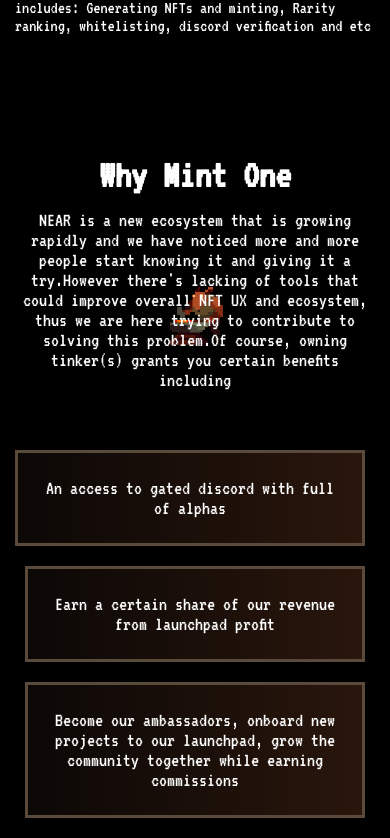
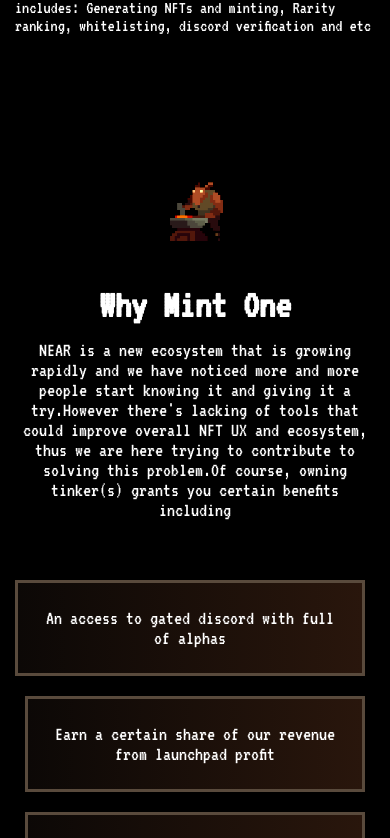
Before and after one commit to jensenlim2481284/tinker, a React (Create React App) app: page / in a window 390 px wide. Shown: the part 1286-2124 px from the top of the page. Built offline with nearby package versions, Linux system fonts and the light colour scheme.

Commit message:
Fix UI, Fix responsive, added social link

```diff
--- a/src/components/Nav/Sidebar.jsx
+++ b/src/components/Nav/Sidebar.jsx
@@ -40,7 +40,7 @@
             activeClass="active"
             className="whiteColor"
             style={{ padding: "10px 15px" }}
-            to="about"
+            to="aboutSection"
             spy={true}
             smooth={true}
             offset={-60}
@@ -107,10 +107,10 @@
       </UlStyle>
       <UlStyle className="flexSpaceCenter">
         <li className="semiBold font15 pointer">
-            <a className='topSocial' href=''><img src={Twitter}/></a>
+            <a  target="_blank"  className='topSocial' href='https://twitter.com/NearTinkerUnion'><img src={Twitter}/></a>
         </li>
         <li className="semiBold font15 pointer flexCenter">
-              <a className='topSocial' href=''><img src={Discord}/></a>
+              <a target="_blank"  className='topSocial' href='https://discord.gg/9D5V5j5nWr'><img src={Discord}/></a>
         </li>
       </UlStyle>
     </Wrapper>
--- a/src/components/Nav/TopNavbar.jsx
+++ b/src/components/Nav/TopNavbar.jsx
@@ -66,14 +66,10 @@
           </UlWrapper>
           <UlWrapper className="flexNullCenter" style={{marginTop:"80px"}}>
             <li className="semiBold font15 pointer">
-              <Link style={{ padding: "10px 15px" }} >
-                   <a className='topSocial' href=''><img src={Twitter}/></a>
-              </Link>
+                <a target="_blank"  className='topSocial' style={{ padding: "15px 25px" }} href='https://twitter.com/NearTinkerUnion'><img src={Twitter}/></a>
             </li>
             <li className="semiBold font15 pointer">
-              <Link activeClass="active" style={{ padding: "10px 15px" }} >
-                   <a className='topSocial' href=''><img src={Discord}/></a>
-              </Link>
+                <a target="_blank"  className='topSocial' href='https://discord.gg/9D5V5j5nWr'><img src={Discord}/></a>
             </li>
 
           </UlWrapper>
--- a/src/components/Sections/Header.jsx
+++ b/src/components/Sections/Header.jsx
@@ -21,13 +21,13 @@
                 </h2>
                 <div id="headerButton">
                     <img src={Button}/>
-                    <a href="" className='connectWallet'>
+                    <a href="#" className='connectWallet'>
                         Mint (TBA)
                     </a>
                 </div>
                 <div id='headerSocial'>
-                    <a href=""> <img src={Twitter}/></a>
-                    <a href=""> <img src={Discord}/></a>
+                    <a target="_blank" href="https://twitter.com/NearTinkerUnion"> <img src={Twitter}/></a>
+                    <a target="_blank" href="https://discord.gg/9D5V5j5nWr"> <img src={Discord}/></a>
                 </div>
             </div>
         </div>
--- a/src/style/global.css
+++ b/src/style/global.css
@@ -53,6 +53,9 @@
     text-decoration: none!important;
     color: #f3f3f3;
     transition: 0.5s all;
+}
+html{
+    overflow-x: hidden;
 }
 a:hover {
     color: #c88950;
--- a/src/style/landing.css
+++ b/src/style/landing.css
@@ -124,6 +124,7 @@
     width: 100%;
     height: 100%;
     z-index: -1;
+
 }
 #whySection{
     position: relative;
@@ -325,6 +326,7 @@
     #whySection ul{
         flex-direction: column;
     }
+
 }
 
 @media (max-width: 520px) {
@@ -354,6 +356,18 @@
     }
     #line{
         width: 80% !important;
+    }
+    #whyCanvas{
+        width: auto;
+        height: 100%;
+        margin-top: -150px;
+    }
+    #whySection{
+        margin-top: 250px !important;
+        padding-bottom: 180px;
+    }
+    #mint{
+        top: -10vh !important;
     }
 
 }
@@ -408,7 +422,7 @@
 }
 #ship2{
     position: absolute;
-    left: -15%;
+    left: -30%;
     top: 15%;
     width: 101px;
     animation: shipright 50s linear infinite;
@@ -431,7 +445,7 @@
   }
 @keyframes shipright {
     0%, 100% {
-      left: -15%;
+      left: -30%;
     }
     1%{opacity: 1;}
     25%{
@@ -666,6 +680,13 @@
   @media only screen and (max-width: 479px) {
 
   }
+  @media only screen and (max-height: 900px) {
+
+        #mint{
+            top: 20vh;
+        }
+
+    }
 
   @media (min-width: 768px) and (max-width: 979px) {
     .ag-format-container {
@@ -674,6 +695,12 @@
 
   }
 
+  @media (min-width: 980px) and (max-width: 1161px) {
+    .ag-format-container {
+      width: 960px;
+    }
+
+  }
   @media (min-width: 980px) and (max-width: 1161px) {
     .ag-format-container {
       width: 960px;
@@ -794,7 +821,7 @@
     position: absolute;
     z-index: -2;
     left: 50%;
-    top: 150px;
+    top: 23vh;
     width: 150px;
     transform: translate(-50%, -50%);
     filter: contrast(1.5);
```
Also changed, not shown: public/script/pixelCanvas.js (+6 -1 lines).
